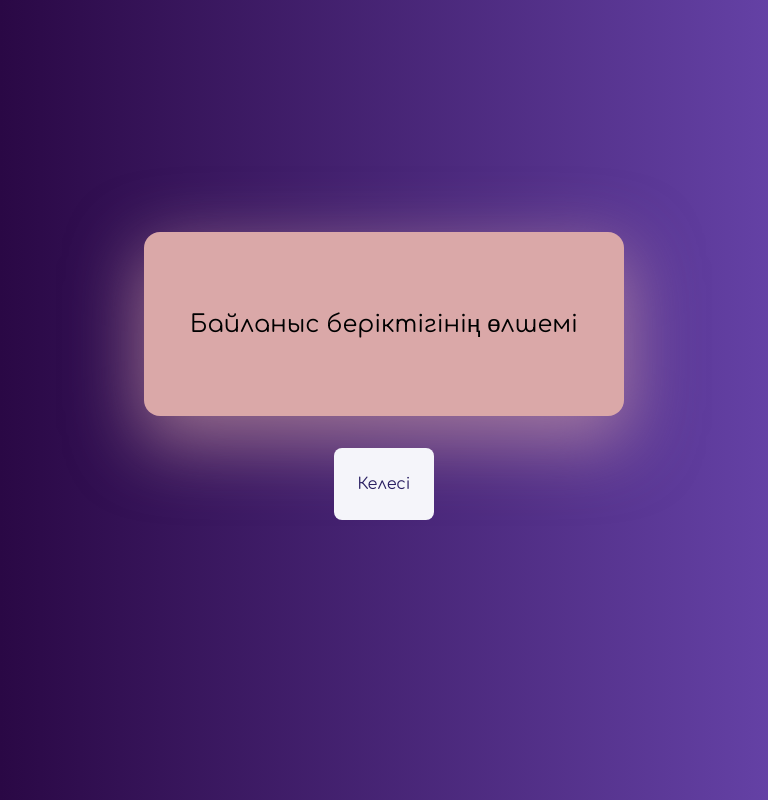
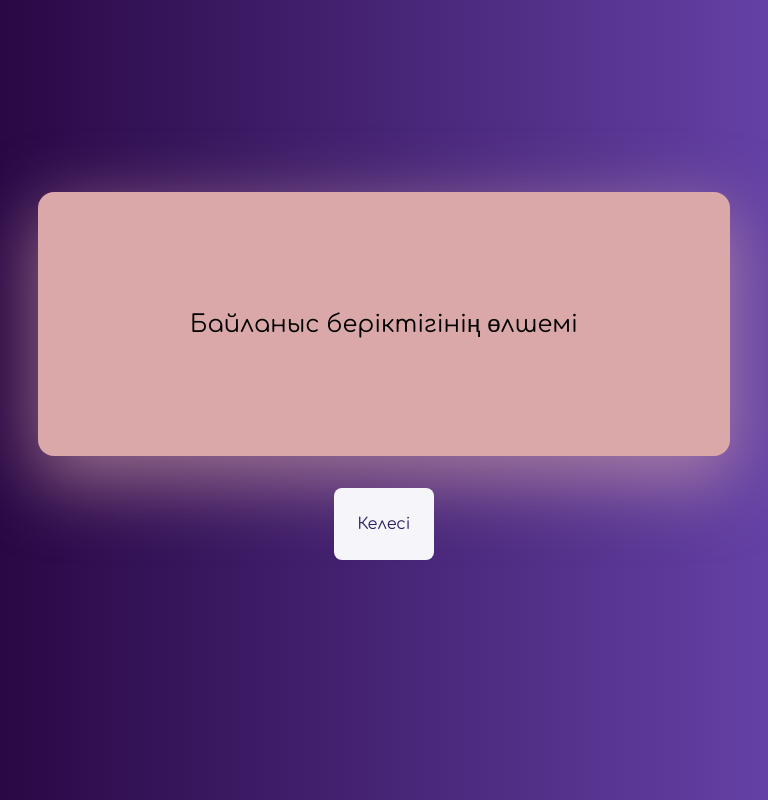
Before and after one commit to forhimedu/kaitalau1, a plain HTML site: page index.html in a window 768 px wide. Drawn offline with Linux system fonts and the light colour scheme.

Commit message:
Add files via upload

```diff
--- a/style.css
+++ b/style.css
@@ -5,22 +5,19 @@ html, body {
   justify-content: center;
 }
 
-
-
 body {
   background: #6441A5;  /* fallback for old browsers */
   background: -webkit-linear-gradient(to right, #2a0845, #6441A5);  /* Chrome 10-25, Safari 5.1-6 */
   background: linear-gradient(to right, #2a0845, #6441A5); /* W3C, IE 10+/ Edge, Firefox 16+, Chrome 26+, Opera 12+, Safari 7+ */
 }
 
-
 #container {
   display: flex;
   flex-direction: column;
   align-items: center;
   justify-content: center;
-  width: 50rem;
-  height: 20rem;
+  width: 90vw; /* Adjusted width for mobile */
+  height: 50vh; /* Adjusted height for mobile */
   perspective: 600px;
   margin: 2rem;
 }
@@ -32,7 +29,6 @@ body {
   position: relative;
   transition: transform 1s;
   transform-style: preserve-3d;
-
 }
 
 .card {
@@ -45,12 +41,10 @@ body {
   width: 100%;
   backface-visibility: hidden;
   text-align: center;
-  }
-
-
+}
 
 .back {
-    transform: rotateY( 180deg );
+  transform: rotateY( 180deg );
 }
 
 .makeFront {
@@ -72,15 +66,13 @@ body {
 }
 
 .cardContainer.is-flipped {
-    transform: rotateY(180deg);
+  transform: rotateY(180deg);
 }
 
 #nextButton {
   display: flex;
   margin: 2rem;
 }
-
-
 
 #nextButton {
   align-items: center;
@@ -105,7 +97,6 @@ body {
   white-space: pre;
   width: max-content;
   word-break: normal;
-  word-spacing: normal;
 }
 
 #nextButton:active {
@@ -114,12 +105,15 @@ body {
 }
 
 @media (min-width: 768px) {
+  #container {
+    width: 50rem;
+    height: 20rem;
+  }
+
   #nextButton {
     padding: 24px;
   }
 }
-
-
 
 p {
   padding: 2rem;
@@ -127,7 +121,7 @@ p {
 
 @media only screen and (max-width: 768px) {
   #container {
-    width:30rem;
-    height:20rem;
+    width: 90vw;
+    height: 50vh;
   }
-  }
+}
```
